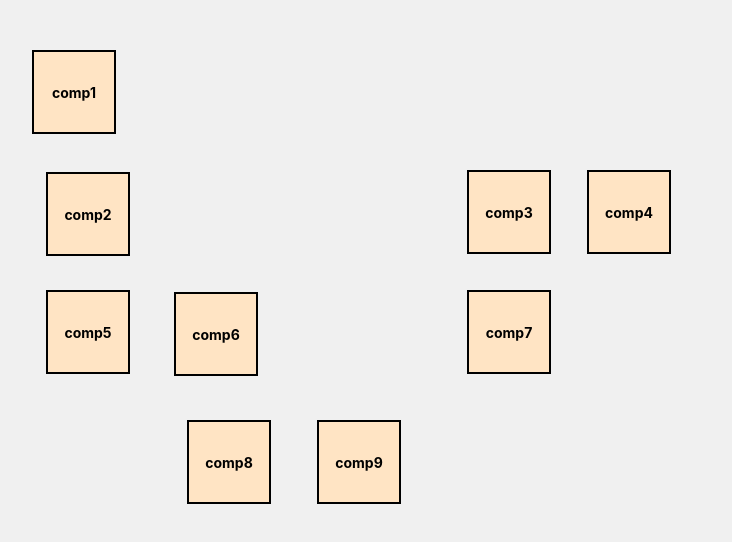
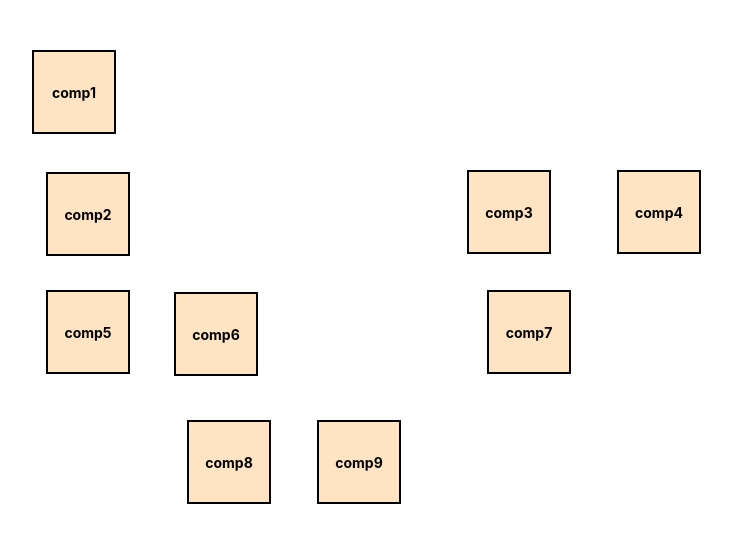
Before and after one commit to shiridisai-spec/Shirdi-sai-assignment, a React (Create React App) app: page / in a window 1280 px wide. Shown: the top 542 px of the page, without its empty margins (3-735 px from the left). Built offline with nearby package versions, Linux system fonts and the light colour scheme.

Commit message:
changes!

```diff
--- a/src/App.css
+++ b/src/App.css
@@ -2,7 +2,6 @@
   justify-content: center;
   align-items: center;
   min-height: 100vh;
-  background-color: #f0f0f0;
 }
 
 .components-container {
@@ -52,7 +51,7 @@
 
 .component:nth-child(4) {
   top: 100px;
-  left: 590px;
+  left: 620px;
   margin-top: 70px;
 }
 
@@ -71,7 +70,7 @@
 
 .component:nth-child(7) {
   top: 240px;
-  left: 470px;
+  left: 490px;
 }
 
 .component:nth-child(8) {
```
